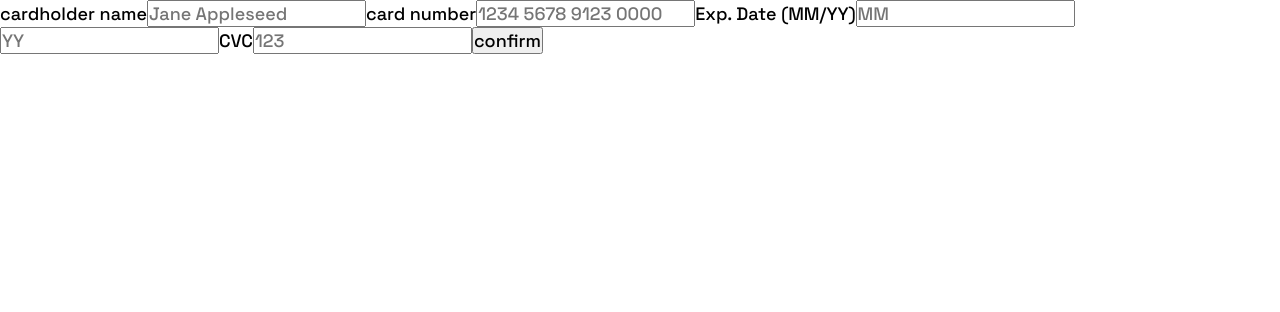
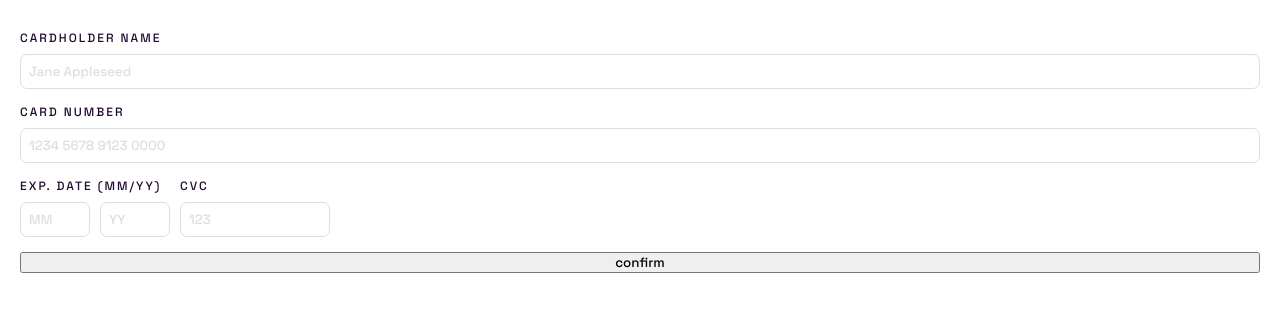
Before and after one commit to veroisla/Interactive-card-details-form-Frontend-Mentor, a React app: page / in a window 1280 px wide. Built offline with nearby package versions, Linux system fonts and the light colour scheme.

Commit message:
display input date and cvc

```diff
--- a/src/components/Form.js
+++ b/src/components/Form.js
@@ -4,22 +4,65 @@ import ConfirmButton from '../components/ConfirmButton';
 
 function Form() {
   return (
-    <section>
+    <section className="form">
       <form action="" method="post" className="form__sectionForm">
-        <label htmlFor="name">cardholder name</label>
-        <input type="text" name="name" id="name" placeholder="Jane Appleseed" />
-        <label htmlFor="card number">card number</label>
+        <label className="form__label" htmlFor="name">
+          cardholder name
+        </label>
         <input
+          className="form__input"
+          type="text"
+          name="name"
+          id="name"
+          placeholder="Jane Appleseed"
+        />
+        <label className="form__label" htmlFor="card number">
+          card number
+        </label>
+        <input
+          className="form__input"
           type="text"
           name="card number"
           id="card number"
           placeholder="1234 5678 9123 0000"
         />
-        <label htmlFor="exp. date">Exp. Date (MM/YY)</label>
-        <input type="text" name="exp. date" id="exp. date" placeholder="MM" />
-        <input type="text" name="exp. date" id="exp. date" placeholder="YY" />
-        <label htmlFor="cvc">CVC</label>
-        <input type="text" name="cvc" id="cvc" placeholder="123" />
+        <div className="form__containerDateAndCvc">
+          <div className="form__input--containerDate">
+            <label className="form__label" htmlFor="exp. date">
+              Exp. Date (MM/YY)
+            </label>
+            <div className="form__date">
+              <input
+                className="form__input form__input--date"
+                type="text"
+                name="exp. date"
+                id="exp. date"
+                placeholder="MM"
+              />
+              <input
+                className="form__input form__input--date"
+                type="text"
+                name="exp. date"
+                id="exp. date"
+                placeholder="YY"
+              />
+            </div>
+          </div>
+          <div className="form__containerCvc">
+            {' '}
+            <label className="form__label" htmlFor="cvc">
+              CVC
+            </label>
+            <input
+              className="form__input form__input--cvc"
+              type="text"
+              name="cvc"
+              id="cvc"
+              placeholder="123"
+            />
+          </div>
+        </div>
+
         <ConfirmButton />
       </form>
     </section>
--- a/src/styles/components/Form.scss
+++ b/src/styles/components/Form.scss
@@ -1,2 +1,66 @@
 @import "../core/reset.scss";
 @import "../core/vars.scss";
+
+.form {
+
+    &__sectionForm {
+      margin: 30px 20px 30px 20px;
+      display: flex;
+      flex-direction: column;
+    }
+
+    &__label {
+        text-transform: uppercase;
+        letter-spacing: 2px;
+        margin-bottom: 8px;
+        color: $--color-super-dark-violet;
+        font-size: 12px;
+    }
+
+    &__input {
+        border: 1px solid $--color-light-violet;
+        border-radius: 7px;
+        padding: 8px;
+        margin-bottom: 15px;
+    }
+
+    &__input::placeholder {
+        color: $--color-light-violet;
+       }
+
+       //CONTAINER DATE AND CVC
+
+    &__containerDateAndCvc {
+        display: flex;
+        flex-direction: row;
+    }
+
+       //INPUT DATE
+
+    &__input--containerDate {
+        display: flex;
+        flex-direction: column;
+    }
+
+    &__date {
+        display: flex;
+    }
+
+    &__input--date {
+        width: 70px;
+        margin-right: 10px;
+       }
+
+      //CONTAINER CVC
+
+    &__containerCvc {
+        display: flex;
+        flex-direction: column;
+    }
+
+      //INPUT CVC
+
+    &__input--cvc {
+        width: 150px;
+    }
+}
--- a/src/styles/core/reset.scss
+++ b/src/styles/core/reset.scss
@@ -2,6 +2,6 @@
     box-sizing: border-box;
     margin: 0;
     padding: 0;
-    font-size: 18px;
+    font-weight: 500;
     font-family: 'Space Grotesk', sans-serif;;
 }
```
